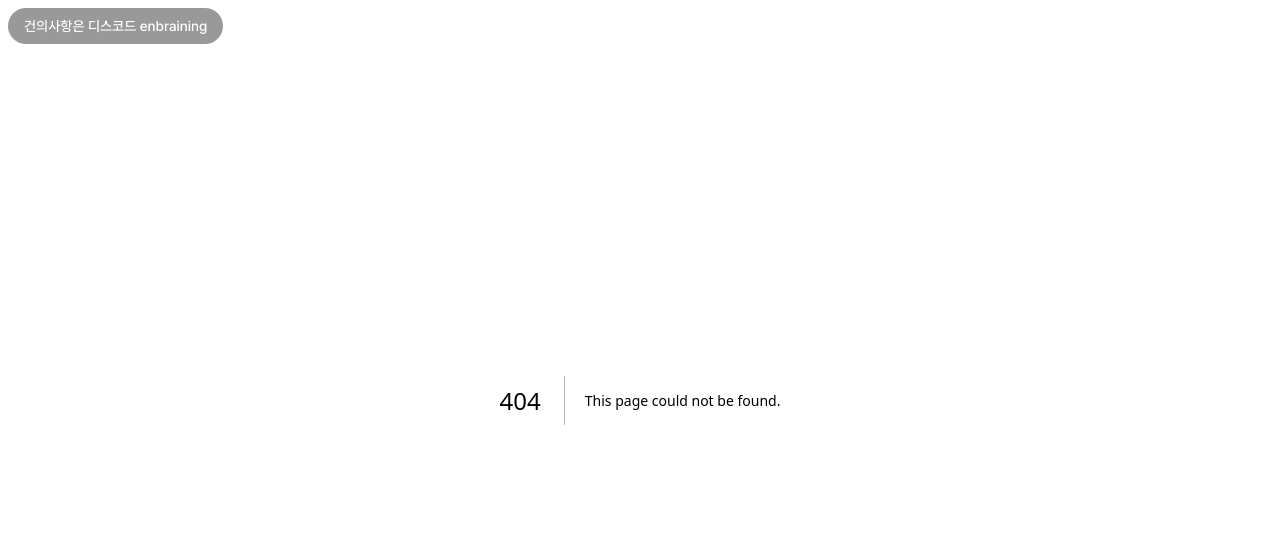
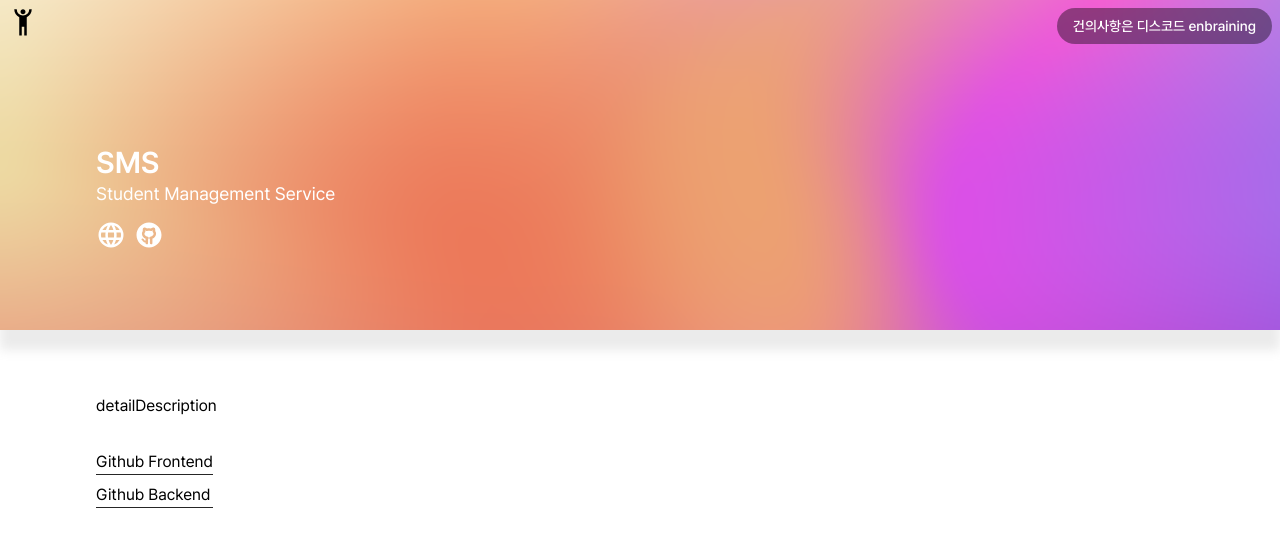
Before and after one commit to enbraining/gsman-frontend, a Next.js app: page /1 in a window 1280 px wide. Before the commit this address had no page. Shown: the top 540 px of the page. Built offline with nearby package versions, Linux system fonts and the light colour scheme.

Commit message:
:sparkles: 디테일 페이지 추가

```diff
--- /dev/null
+++ b/app/[id]/page.tsx
@@ -0,0 +1,65 @@
+"use client";
+
+import Link from "next/link";
+import { useEffect, useState } from "react";
+import styled from "styled-components";
+import { MdiWeb, MingcuteGithub2Fill } from "../components/Icons";
+import { ServiceDetail, services } from "../data/service";
+
+const WithGradient = styled.div`
+  background-image: url("/main-banner.png");
+  background-size: cover;
+  padding: 9rem 0 5rem 6rem;
+  color: white;
+  margin-bottom: 4rem;
+  box-shadow: 0 20px 10px #aaaaaa3b;
+  display: flex;
+  flex-direction: column;
+`;
+
+export default function Page({ params }: { params: { id: number } }) {
+  const [service, setService] = useState<ServiceDetail>();
+
+  useEffect(() => {
+    const fetchService = async () => {
+      setService(
+        services.find((service: ServiceDetail) => service.id == params.id)
+      );
+    };
+
+    fetchService();
+  }, [params.id]);
+
+  return (
+    <main>
+      <WithGradient>
+        <h1 className="text-3xl font-semibold">{service?.name}</h1>
+        <h2 className="text-lg">{service?.description}</h2>
+        {service?.siteUrl && service.githubUrl && (
+          <div className="flex gap-x-2 mt-3">
+            <Link href={service?.siteUrl!}>
+              <MdiWeb scope={30} />
+            </Link>
+            <Link href={service?.githubUrl!}>
+              <MingcuteGithub2Fill scope={30} />
+            </Link>
+          </div>
+        )}
+      </WithGradient>
+      <div className="ml-[6rem]">
+        <p>{service?.details.detailDescription}</p>
+        <div className="mt-8 gap-y-2 grid w-fit">
+          {service?.details.detailLink.map((link) => (
+            <Link
+              key={link.name}
+              href={link.link}
+              className="border-b border-b-neutral-800"
+            >
+              <p>{link.name}</p>
+            </Link>
+          ))}
+        </div>
+      </div>
+    </main>
+  );
+}
--- a/app/components/Header.tsx
+++ b/app/components/Header.tsx
@@ -1,9 +1,17 @@
+import Link from "next/link";
+import { MdiHumanHandsup } from "./Icons";
+
 export default function Header() {
   return (
-    <main className="flex absolute p-2">
-      <p className="text-white font-medium text-sm px-4 py-2 bg-[#00000066] rounded-full">
-        건의사항은 디스코드 enbraining
-      </p>
+    <main className="flex w-full fixed p-2">
+      <Link href={"/"}>
+        <MdiHumanHandsup scope={30} />
+      </Link>
+      <div className="ml-auto">
+        <p className="text-white font-medium text-sm px-4 py-2 bg-[#00000066] rounded-full">
+          건의사항은 디스코드 enbraining
+        </p>
+      </div>
     </main>
   );
 }
--- a/app/components/icons.tsx
+++ b/app/components/icons.tsx
@@ -10,16 +10,16 @@ export function SearchStatusIcon({ scope }: { scope: number }) {
       <path
         d="M11.5 21C16.7467 21 21 16.7467 21 11.5C21 6.25329 16.7467 2 11.5 2C6.25329 2 2 6.25329 2 11.5C2 16.7467 6.25329 21 11.5 21Z"
         stroke="#FFFFFF"
-        stroke-width="1.5"
-        stroke-linecap="round"
-        stroke-linejoin="round"
+        strokeWidth="1.5"
+        strokeLinecap="round"
+        strokeLinejoin="round"
       />
       <path
         d="M22 22L20 20"
         stroke="#FFFFFF"
-        stroke-width="1.5"
-        stroke-linecap="round"
-        stroke-linejoin="round"
+        strokeWidth="1.5"
+        strokeLinecap="round"
+        strokeLinejoin="round"
       />
     </svg>
   );
@@ -59,3 +59,19 @@ export function MdiWeb({ scope }: { scope: number }) {
     </svg>
   );
 }
+
+export function MdiHumanHandsup({ scope }: { scope: number }) {
+  return (
+    <svg
+      xmlns="http://www.w3.org/2000/svg"
+      width={scope * 1}
+      height={scope * 1}
+      viewBox="0 0 24 24"
+    >
+      <path
+        fill="currentColor"
+        d="M5 1c0 2.7 1.56 5.16 4 6.32V22h2v-7h2v7h2V7.31C17.44 6.16 19 3.7 19 1h-2a5 5 0 0 1-5 5a5 5 0 0 1-5-5m5 0c-1.11 0-2 .89-2 2s.89 2 2 2s2-.89 2-2s-.89-2-2-2"
+      ></path>
+    </svg>
+  );
+}
--- a/app/data/service.ts
+++ b/app/data/service.ts
@@ -1,4 +1,20 @@
-export const services = [
+export interface ServiceDetail {
+  id: number;
+  name: string;
+  group: string;
+  description: string;
+  siteUrl: string;
+  githubUrl: string;
+  details: {
+    detailDescription: string;
+    detailLink: {
+      name: string;
+      link: string;
+    }[];
+  };
+}
+
+export const services: ServiceDetail[] = [
   {
     id: 1,
     name: "SMS",
@@ -6,6 +22,19 @@ export const services = [
     description: "Student Management Service",
     siteUrl: "https://sms.msg-team.com",
     githubUrl: "https://github.com/GSM-MSG/SMS-FrontEnd",
+    details: {
+      detailDescription: "detailDescription",
+      detailLink: [
+        {
+          name: "Github Frontend",
+          link: "https://github.com/GSM-MSG/SMS-FrontEnd",
+        },
+        {
+          name: "Github Backend",
+          link: "https://github.com/GSM-MSG/SMS-Backend",
+        },
+      ],
+    },
   },
   {
     id: 2,
@@ -14,6 +43,19 @@ export const services = [
     description: "교내 계정 통합 소셜 로그인 서비스",
     siteUrl: "https://gauth.co.kr",
     githubUrl: "https://github.com/GSM-MSG/GAuth-FrontEnd",
+    details: {
+      detailDescription: "detailDescription",
+      detailLink: [
+        {
+          name: "Github Frontend",
+          link: "https://github.com/GSM-MSG/GAuth-FrontEnd",
+        },
+        {
+          name: "Github Backend",
+          link: "https://github.com/GSM-MSG/GAuth-BackEnd",
+        },
+      ],
+    },
   },
   {
     id: 3,
@@ -22,5 +64,18 @@ export const services = [
     description: "Dotori, Dormitory를 담다.",
     siteUrl: "https://www.dotori-gsm.com",
     githubUrl: "https://github.com/Team-Ampersand/Dotori-client-v2",
+    details: {
+      detailDescription: "detailDescription",
+      detailLink: [
+        {
+          name: "Github Frontend",
+          link: "https://github.com/Team-Ampersand/Dotori-client-v2",
+        },
+        {
+          name: "Github Backend",
+          link: "https://github.com/Team-Ampersand/Dotori-server-v2",
+        },
+      ],
+    },
   },
 ];
--- a/app/page.tsx
+++ b/app/page.tsx
@@ -13,7 +13,7 @@ import { services } from "./data/service";
 const WithGradient = styled.div`
   background-image: url("/main-banner.png");
   background-size: cover;
-  padding: 4rem 0;
+  padding: 9rem 0 5rem 0;
   color: white;
   margin-bottom: 4rem;
   text-align: center;
@@ -71,7 +71,8 @@ export default function Home() {
               .includes(search.toLowerCase())
           )
           .map((service) => (
-            <div
+            <Link
+              href={`/${service.id}`}
               className="border rounded-xl px-4 py-3 bg-neutral-50 shadow-md shadow-neutral-200"
               key={service.id}
             >
@@ -92,7 +93,7 @@ export default function Home() {
                   <MingcuteGithub2Fill scope={30} />
                 </Link>
               </div>
-            </div>
+            </Link>
           ))}
       </div>
     </StyledMain>
```
